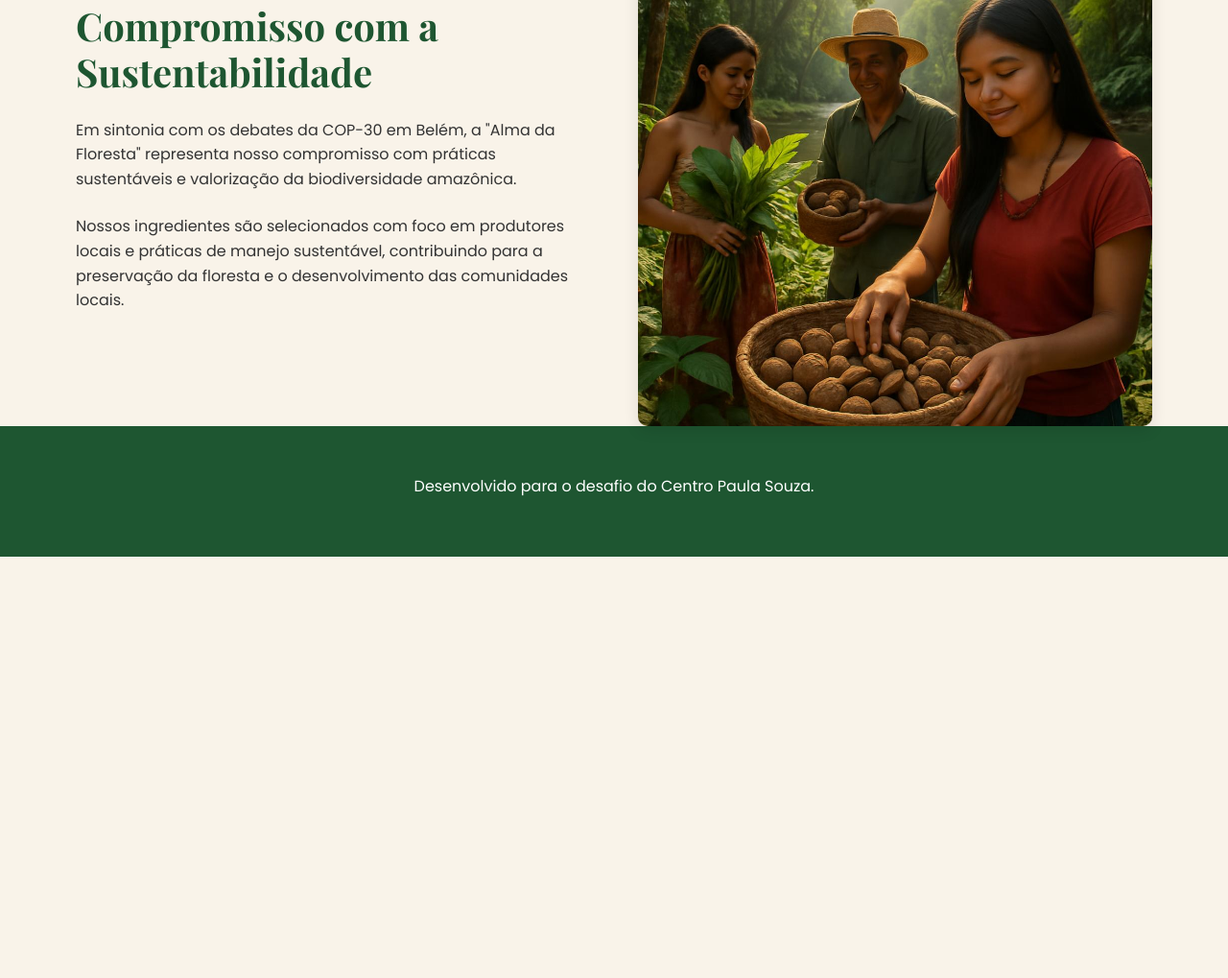
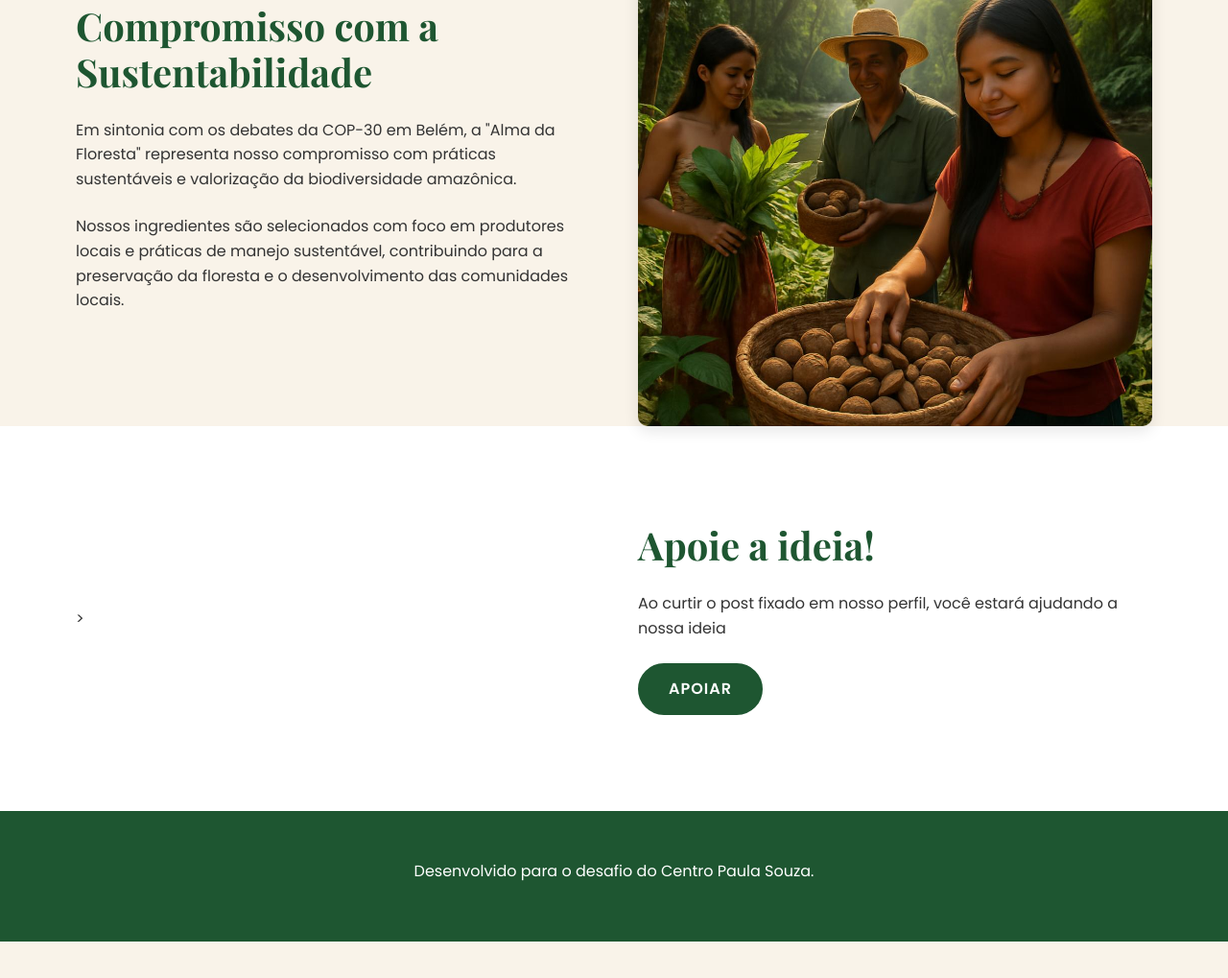
Before and after one commit to ToujoursG/pizzaamazonica, a plain HTML site: page index.html in a window 1280 px wide. Shown: the part 4294-5313 px from the top of the page at 96% size. Before the commit the page ends 4974 px from the top, so only its background shows below. Drawn offline with nearby package versions, Linux system fonts and the light colour scheme.

Commit message:
Update index.html

```diff
--- a/index.html
+++ b/index.html
@@ -161,6 +161,19 @@
             </div>
         </div>
 
+    <section id="destaque" class="highlight">
+        <div class="container">
+            <div class="highlight-content">>
+                <div class="highlight-text">
+                    <h2>Apoie a ideia!</h2>
+                    <p>Ao curtir o post fixado em nosso perfil, você estará ajudando a nossa ideia</p>
+                    <a href="https://www.instagram.com/p/DJnPSvXMheR/?img_index=1" class="btn">APOIAR</a>
+                </div>
+            </div>
+        </div>
+    </section>
+
+
 
     <footer>
         <div class="container">
```
